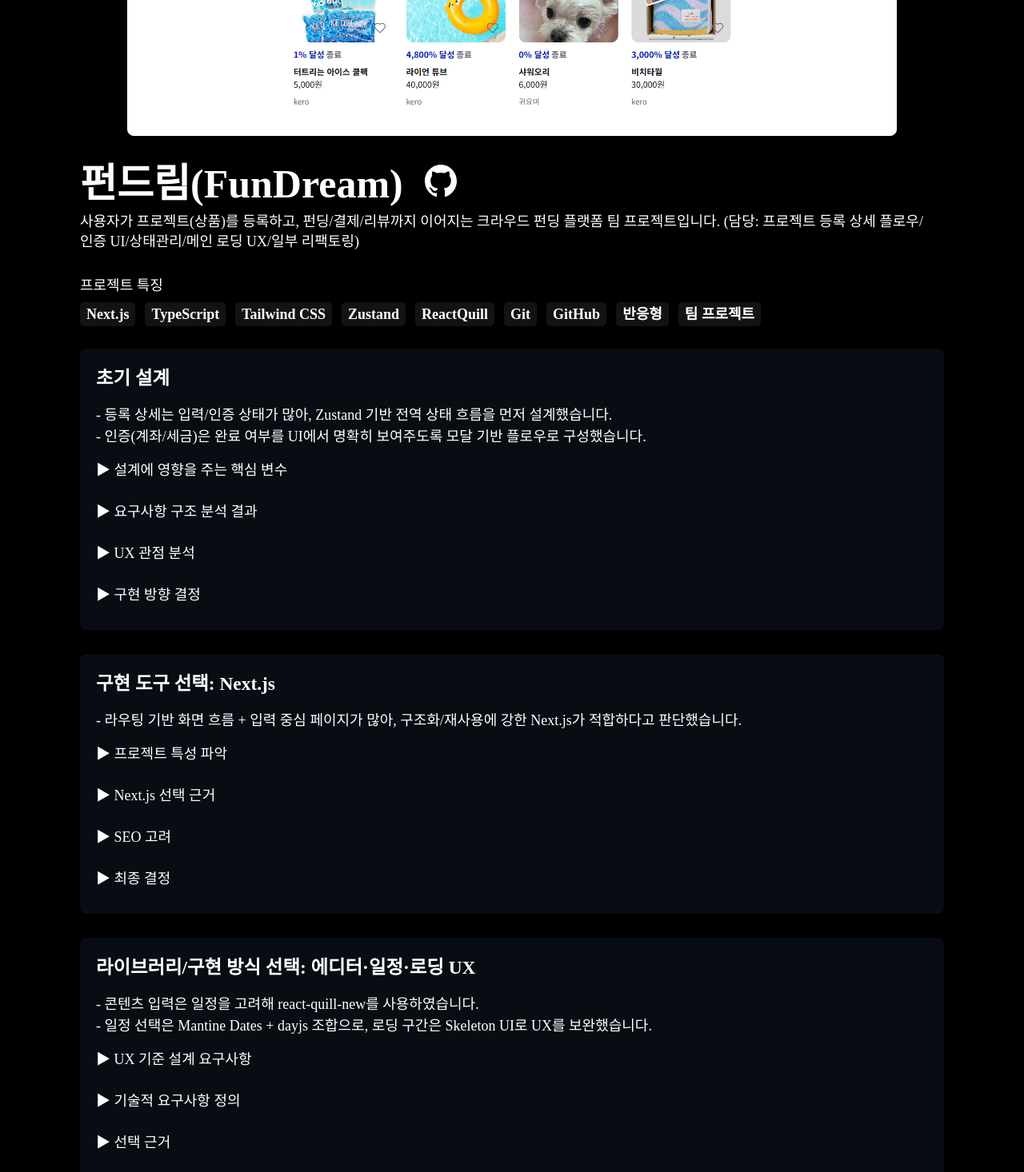
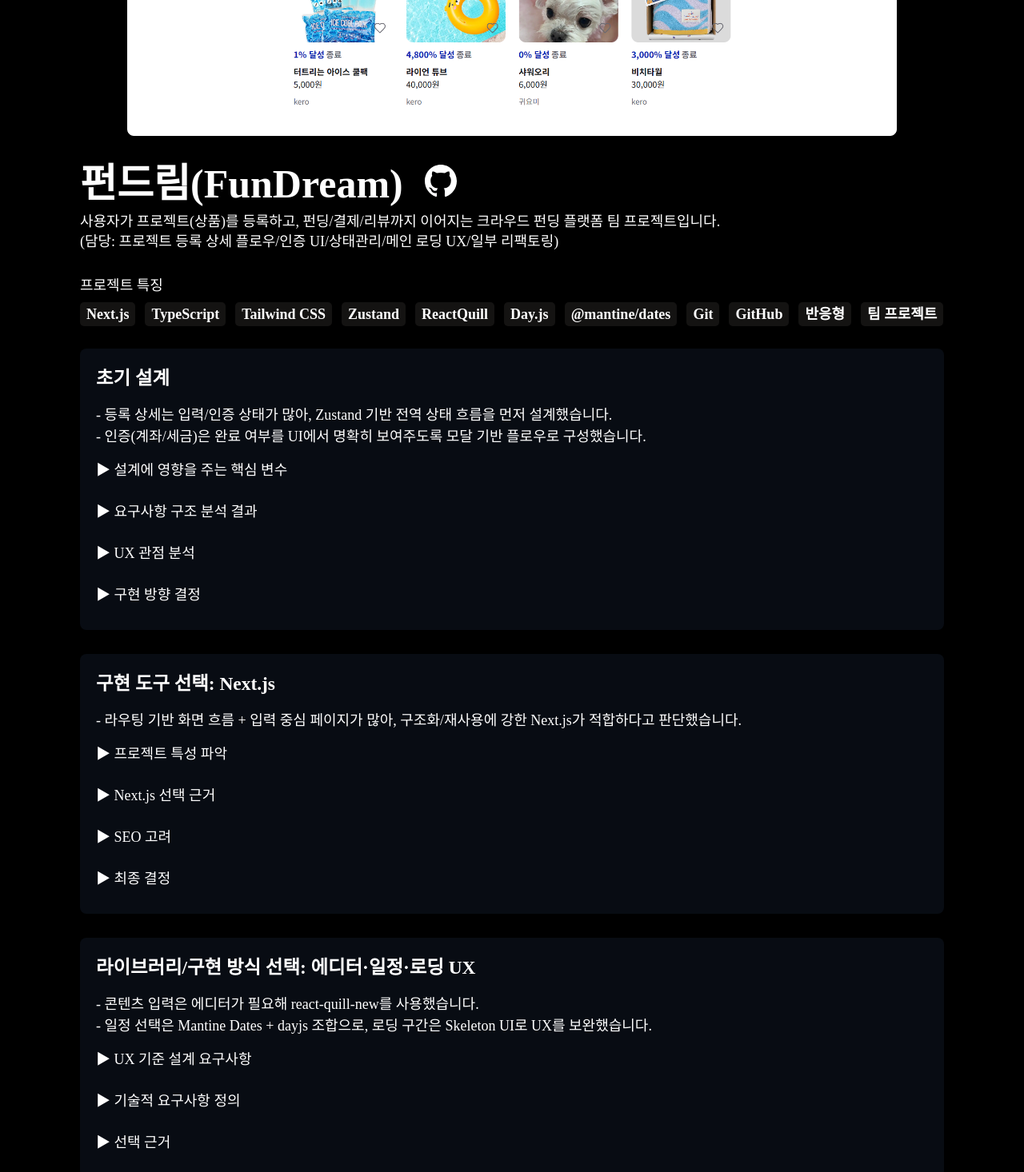
Before and after one commit to teakyungg/Frontend-Portfolio, a Next.js app: page /Project/Fundream in a window 1280 px wide. Shown: the part 502-1968 px from the top of the page at 80% size. Built offline with nearby package versions, Linux system fonts and the light colour scheme; a web font is replaced by a local one.

Commit message:
feat/fundream Adjust line spacing in project description

```diff
--- a/src/app/Project/(Page)/Fundream/page.tsx
+++ b/src/app/Project/(Page)/Fundream/page.tsx
@@ -12,6 +12,8 @@ export default function Fundream() {
     "Tailwind CSS",
     "Zustand",
     "ReactQuill",
+    "Day.js",
+    "@mantine/dates",
     "Git",
     "GitHub",
     "반응형",
@@ -33,11 +35,11 @@ export default function Fundream() {
     },
     {
       title: `UX 관점 분석`,
-      content: `사용자는 긴 등록 과정에서 “현재 무엇이 완료되었는지”를 즉시 확인하고 싶어하다고 생각하였고 그래서 상세 입력은 섹션 단위로 분리하고(Plan/Intro/Thumbnail/Category/Content 등), 인증은 모달 기반으로 확인 플로우를 제공하며, 완료 상태를 UI에서 명확히 표시하는 구조를 목표로 설계했습니다.`,
+      content: `사용자는 긴 등록 과정에서 “현재 무엇이 완료되었는지”를 즉시 확인하고 싶어한다고 생각했고, 그래서 상세 입력은 섹션 단위로 분리하고(Plan/Intro/Thumbnail/Category/Content 등), 인증은 모달 기반으로 확인 플로우를 제공하며, 완료 상태를 UI에서 명확히 표시하는 구조를 목표로 설계했습니다.`,
     },
     {
       title: `구현 방향 결정`,
-      content: `페이지 간/섹션 간 공유되는 값이 많아 props 전달로만 흐름을 유지하면 복잡도가 커질 수 있다고 판단하였고, 프로젝트 규모가 소규모인것을 감안하여 Zustand(useProjectStore)를 사용하여 입력값/인증 상태/초기화를 통합 관리하기로 하였습니다.`,
+      content: `페이지 간/섹션 간 공유되는 값이 많아 props 전달로만 흐름을 유지하면 복잡도가 커질 수 있다고 판단하였고, 프로젝트 규모가 소규모인 것을 감안하여 Zustand(useProjectStore)를 사용하여 입력값/인증 상태/초기화를 통합 관리하기로 하였습니다.`,
     },
   ];
 
@@ -49,7 +51,7 @@ export default function Fundream() {
     },
     {
       title: `Next.js 선택 근거`,
-      content: `그 결과, App Router 기반의 레이아웃·라우팅 구조를 활용할 수 있고 페이지 구조가 명확히 정의된 프레임워크인 Next.js를 사용하는게 좋다고 판단하였습니다.`,
+      content: `그 결과, App Router 기반의 레이아웃·라우팅 구조를 활용할 수 있고 페이지 구조가 명확히 정의된 프레임워크인 Next.js를 사용하는 게 좋다고 판단하였습니다.`,
     },
     {
       title: `SEO 고려`,
@@ -140,7 +142,8 @@ export default function Fundream() {
         <ProjectCard
           title="펀드림(FunDream)"
           gitHubLink="https://github.com/FRONTENDBOOTCAMP-13th/Final-11-Cutie"
-          projectDesc="사용자가 프로젝트(상품)를 등록하고, 펀딩/결제/리뷰까지 이어지는 크라우드 펀딩 플랫폼 팀 프로젝트입니다. (담당: 프로젝트 등록 상세 플로우/인증 UI/상태관리/메인 로딩 UX/일부 리팩토링)"
+          projectDesc={`사용자가 프로젝트(상품)를 등록하고, 펀딩/결제/리뷰까지 이어지는 크라우드 펀딩 플랫폼 팀 프로젝트입니다.
+            (담당: 프로젝트 등록 상세 플로우/인증 UI/상태관리/메인 로딩 UX/일부 리팩토링)`}
         />
 
         {/* 프로젝트 스킬 */}
@@ -180,7 +183,7 @@ export default function Fundream() {
         <ProjectDescCard>
           <div className={style.descTitle}>라이브러리/구현 방식 선택: 에디터·일정·로딩 UX</div>
           <div>
-            <p>- 콘텐츠 입력은 일정을 고려해 react-quill-new를 사용하였습니다.</p>
+            <p>- 콘텐츠 입력은 에디터가 필요해 react-quill-new를 사용했습니다.</p>
             <p>- 일정 선택은 Mantine Dates + dayjs 조합으로, 로딩 구간은 Skeleton UI로 UX를 보완했습니다.</p>
           </div>
 
```
